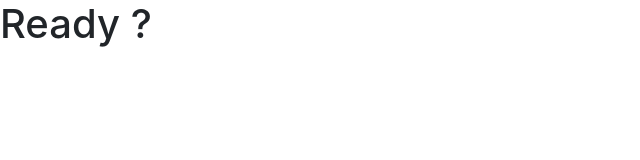
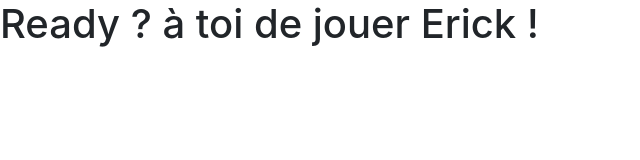
Before and after one commit to philippealbisser/github-flow, a plain HTML site: page index.html in a window 1280 px wide. Shown: the whole page, without its empty margins (0-640 px from the left). Drawn offline with nearby package versions, Linux system fonts and the light colour scheme.

Commit message:
modif lib

```diff
--- a/index.html
+++ b/index.html
@@ -8,7 +8,7 @@
     <title>Hello Philippe, Well done !</title>
   </head>
   <body>
-    <h1>Ready ?</h1>
+    <h1>Ready ? à toi de jouer Erick !</h1>
 
     <script src="https://code.jquery.com/jquery-3.3.1.slim.min.js" integrity="sha384-q8i/X+965DzO0rT7abK41JStQIAqVgRVzpbzo5smXKp4YfRvH+8abtTE1Pi6jizo" crossorigin="anonymous"></script>
     <script src="https://cdnjs.cloudflare.com/ajax/libs/popper.js/1.14.3/umd/popper.min.js" integrity="sha384-ZMP7rVo3mIykV+2+9J3UJ46jBk0WLaUAdn689aCwoqbBJiSnjAK/l8WvCWPIPm49" crossorigin="anonymous"></script>
```
